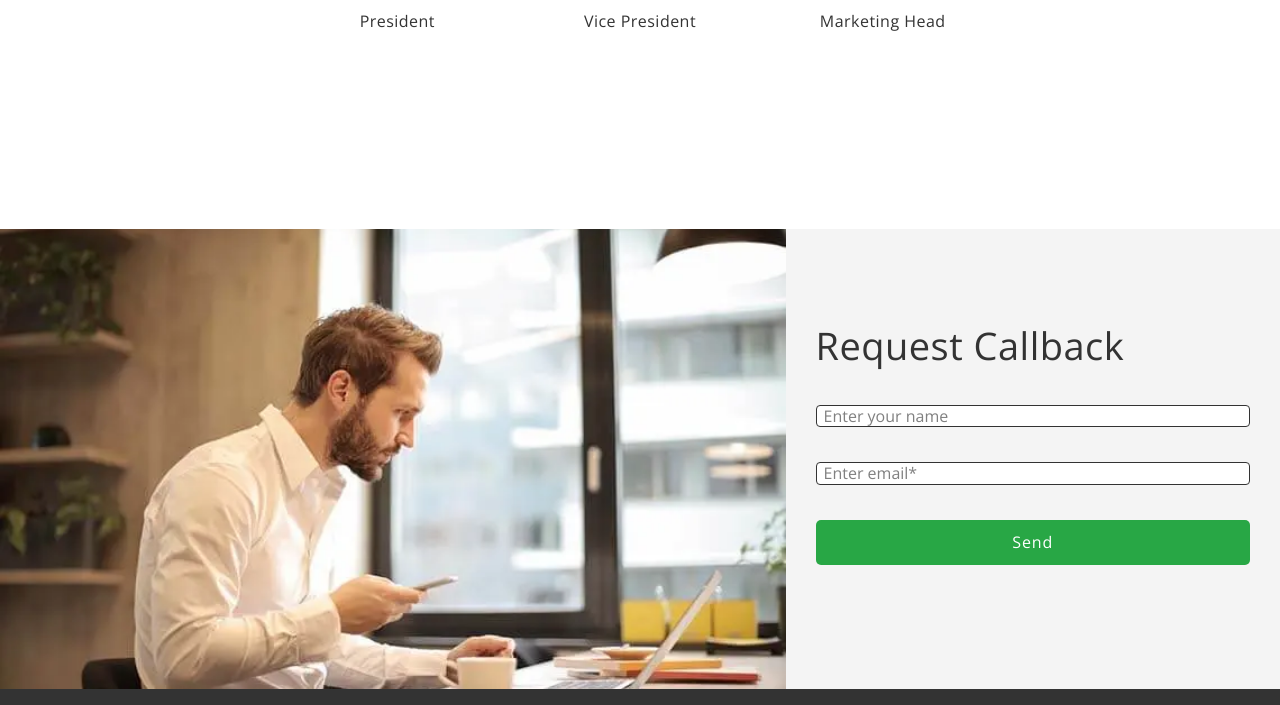
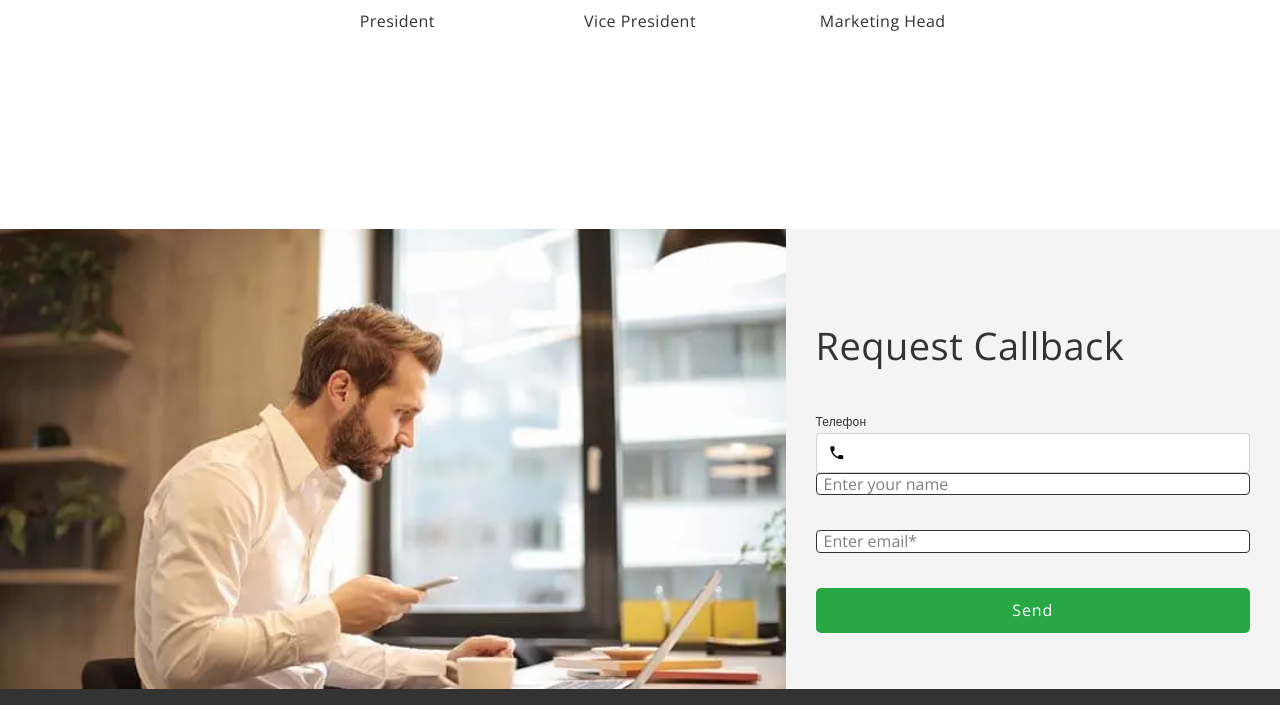
Before and after one commit to ivansinabdeev/BC_IT_generation, a plain HTML site: page index.html in a window 1280 px wide. Shown: the part 3172-3877 px from the top of the page. Drawn offline with nearby package versions, Linux system fonts and the light colour scheme.

Commit message:
added callback icon

```diff
--- a/css/styles.css
+++ b/css/styles.css
@@ -933,6 +933,42 @@
   }
 }
 
+.modal-form-label {
+  font-weight: normal;
+  font-size: 12px;
+  line-height: 1.16;
+  margin-top: 10px;
+  letter-spacing: 0.01em;
+  color: var(--ouwer-text-color);
+}
+
+.modal-form-input-icon {
+  display: block;
+  position: relative;
+  margin-top: 4px;
+}
+
+.modal-form-input {
+  display: block;
+  width: 100%;
+  height: 40px;
+  padding-left: 42px;
+  border: 1px solid rgba(33, 33, 33, 0.2);
+  border-radius: 4px;
+  transition: border-color 250ms cubic-bezier(0.4, 0, 0.2, 1);
+}
+
+.modal-form-icon {
+  position: absolute;
+  top: 50%;
+  left: 12px;
+  transform: translateY(-50%);
+  align-items: center;
+  width: 18px;
+  height: 18px;
+  fill: var(--main-text-color) transition fill 250ms cubic-bezier(0.4, 0, 0.2, 1);
+}
+
 .footer {
   padding-top: 20px;
   padding-bottom: 20px;
--- a/index.html
+++ b/index.html
@@ -829,6 +829,16 @@
           <div class="container">
             <form class="callback-form" name="callback" method="POST" data-netlify="true">
               <h2 class="section-title-current">Request Callback</h2>
+              <label for="user-tel" class="modal-form-label">
+                Телефон
+                <span class="modal-form-input-icon">
+                  <input type="tel" name="user-tel" id="user-tel" class="modal-form-input" />
+                  <svg class="modal-form-icon">
+                    <use href="./css/sprite.svg#icon-modal-phone"></use>
+                  </svg>
+                </span>
+              </label>
+
               <input
                 class="callback-form-input"
                 required
```
Also changed, not shown: css/sprite.svg (added).
